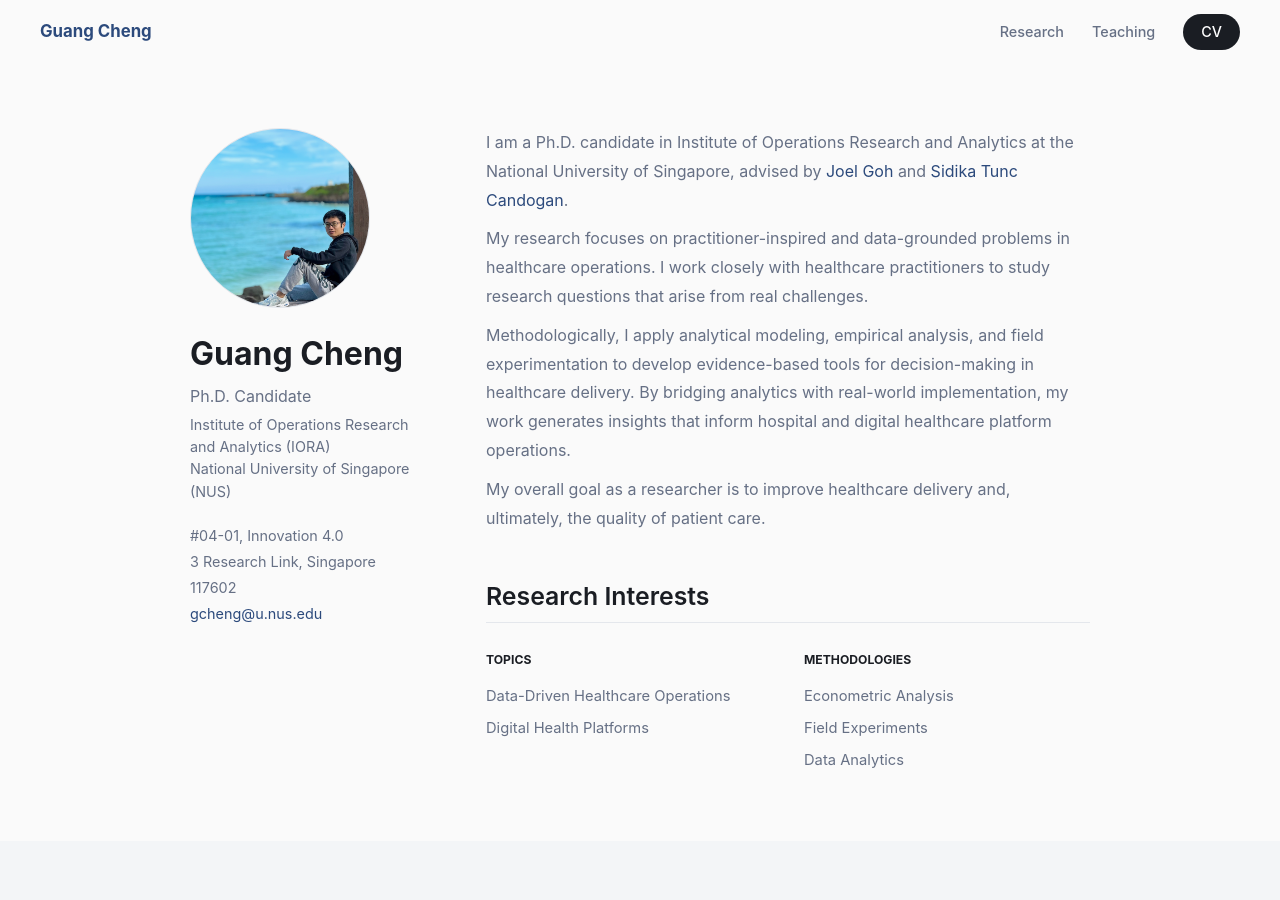
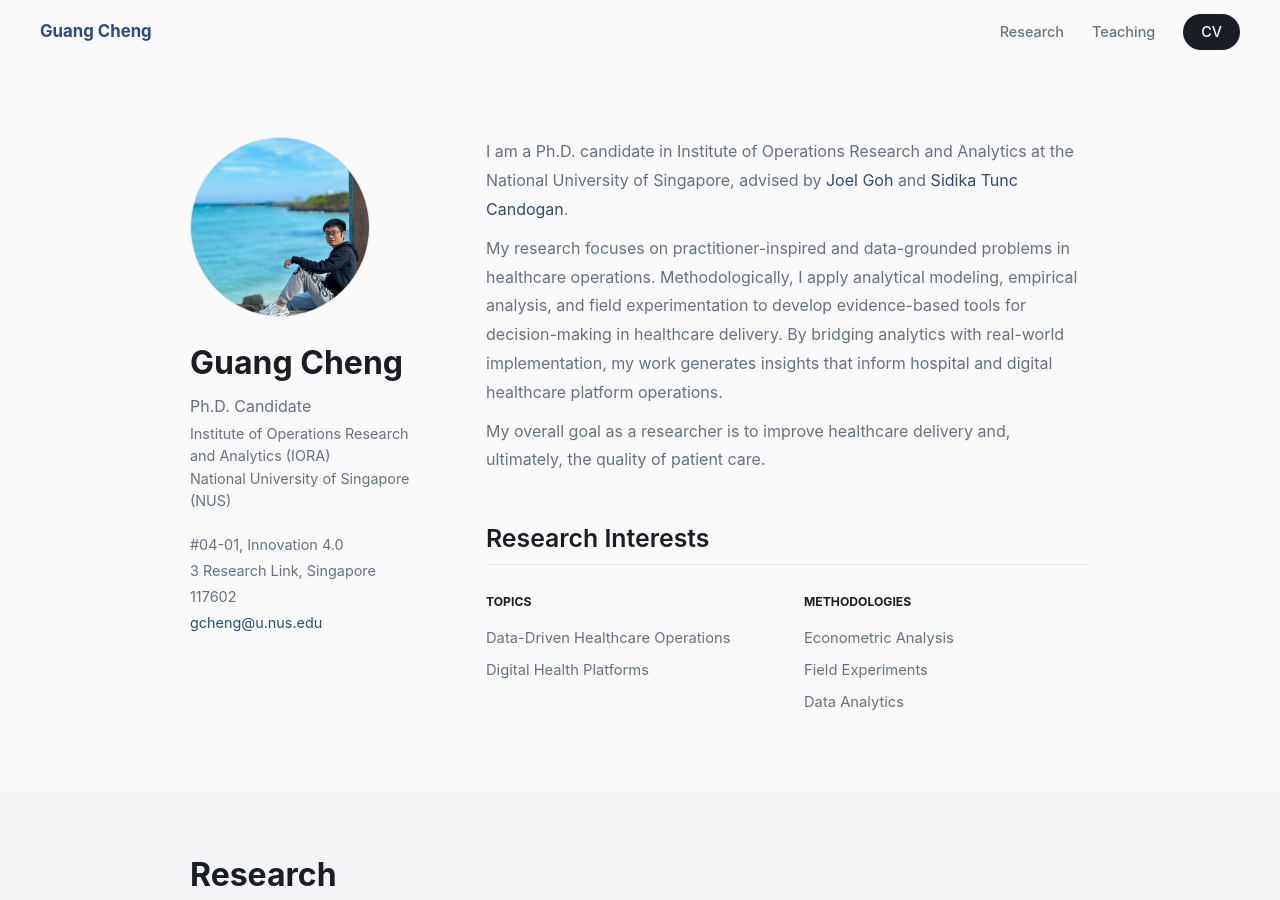
Before and after one commit to gcheng-nus/gcheng-nus.github.io, a Jekyll site: the page built from _pages/about.md, in a window 1280 px wide and 900 px high. Built offline with Jekyll 4.4.1, drawn with Linux system fonts in a browser that asks for light colours.

Commit message:
revise bio

```diff
--- a/_pages/about.md
+++ b/_pages/about.md
@@ -32,8 +32,7 @@ redirect_from:
       <div>
         <div class="bio">
           <p>I am a Ph.D. candidate in Institute of Operations Research and Analytics at the National University of Singapore, advised by <a href="https://www.joelgoh.net/" target="_blank" rel="noopener">Joel Goh</a> and <a href="https://www.sidikatunccandogan.com/" target="_blank" rel="noopener">Sidika Tunc Candogan</a>.</p>
-          <p>My research focuses on practitioner-inspired and data-grounded problems in healthcare operations. I work closely with healthcare practitioners to study research questions that arise from real challenges.</p>
-          <p>Methodologically, I apply analytical modeling, empirical analysis, and field experimentation to develop evidence-based tools for decision-making in healthcare delivery. By bridging analytics with real-world implementation, my work generates insights that inform hospital and digital healthcare platform operations.</p>
+          <p>My research focuses on practitioner-inspired and data-grounded problems in healthcare operations. Methodologically, I apply analytical modeling, empirical analysis, and field experimentation to develop evidence-based tools for decision-making in healthcare delivery. By bridging analytics with real-world implementation, my work generates insights that inform hospital and digital healthcare platform operations.</p>
           <p>My overall goal as a researcher is to improve healthcare delivery and, ultimately, the quality of patient care.</p>
         </div>
 
```
